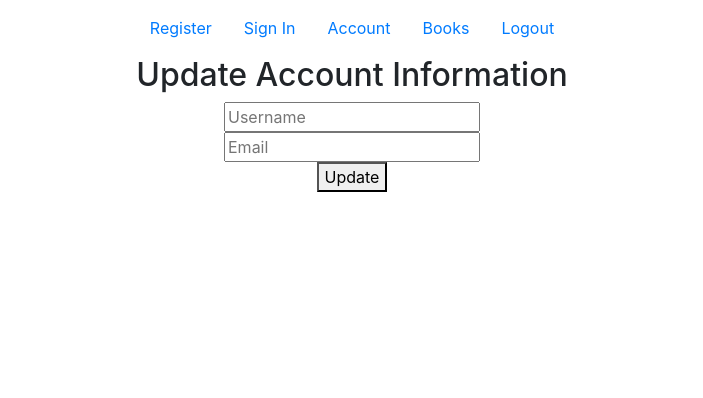
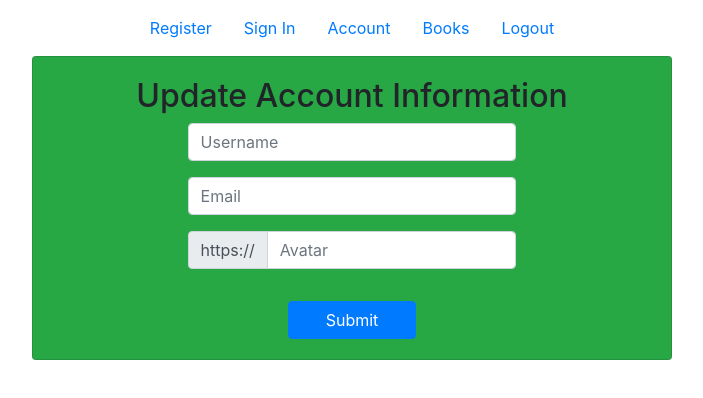
Before and after one commit to meloegel/my-libaray-fe, a React (Create React App) app: page /account in a window 1280 px wide. Shown: the top 398 px of the page, without its empty margins (288-991 px from the left). Built offline with nearby package versions, Linux system fonts and the light colour scheme; no server answers; sample sign-in values are in the browser's storage.

Commit message:
updated user profile with react bootstrap

```diff
--- a/src/components/UserProfile/UserProfile.js
+++ b/src/components/UserProfile/UserProfile.js
@@ -2,10 +2,16 @@ import React, { useState, useEffect, useContext } from 'react'
 import { useHistory } from "react-router-dom";
 import { axiosWithAuth } from '../../utils/axiosWithAuth'
 import UserContext from '../../contexts/UserContext'
+import InputGroup from 'react-bootstrap/InputGroup'
+import FormControl from 'react-bootstrap/FormControl'
+import Button from 'react-bootstrap/Button'
+import 'bootstrap/dist/css/bootstrap.min.css';
+import Card from 'react-bootstrap/Card'
 
 const initialDetails = {
     username: '',
-    email: ''
+    email: '',
+    avatar: ''
 }
 
 const UserProfile = () => {
@@ -47,27 +53,52 @@ const UserProfile = () => {
 
     return (
         <div>
-            <h2 id='updateUserInfo'>Update Account Information</h2>
-            <form id='userInfoForm' onSubmit={handleSubmit}>
-                <input
-                    type="text"
-                    name="username"
-                    onChange={handleChange}
-                    placeholder="Username"
-                    value={details.username}
-                />
-                <div />
+            <Card body bg='success' className='formCardAcc'>
+                <h2 id='updateUserInfo'>Update Account Information</h2>
+                <form className='form'>
+                    <InputGroup id='input'>
+                        <FormControl
+                            placeholder="Username"
+                            aria-label="Username"
+                            aria-describedby="basic-addon1"
+                            value={details.username}
+                            onChange={handleChange}
+                            name="username"
+                            type="text"
+                        />
+                    </InputGroup>
+                    <InputGroup id='input'>
+                        <FormControl
+                            placeholder="Email"
+                            aria-label="Email"
+                            aria-describedby="basic-addon1"
+                            value={details.email}
+                            onChange={handleChange}
+                            name="email"
+                            type="email"
+                        />
+                    </InputGroup>
+                    <InputGroup id='input'>
+                        <InputGroup.Prepend className='inputPrepend'>
+                            <InputGroup.Text id="basic-addon3">
+                                https://
+                                        </InputGroup.Text>
+                        </InputGroup.Prepend>
+                        <FormControl
+                            placeholder="Avatar"
+                            aria-label="Avatar"
+                            aria-describedby="basic-addon1"
+                            value={details.avatar}
+                            onChange={handleChange}
+                            name="avatar"
+                            type="text"
+                        />
+                    </InputGroup>
+                    <Button className="submit" onClick={handleSubmit} variant='primary'>Submit</Button>
 
-                <input
-                    type="text"
-                    name="email"
-                    onChange={handleChange}
-                    placeholder="Email"
-                    value={details.email}
-                />
-                <br />
-                <button className="update-user-button">Update</button>
-            </form>
+
+                </form>
+            </Card>
         </div>
     )
 }
--- a/src/styles/sass/userProfile.scss
+++ b/src/styles/sass/userProfile.scss
@@ -28,3 +28,8 @@
 }
 
 // User Profile //
+
+.formCardAcc {
+  width: 50%;
+  margin: 0 auto;
+}
```
